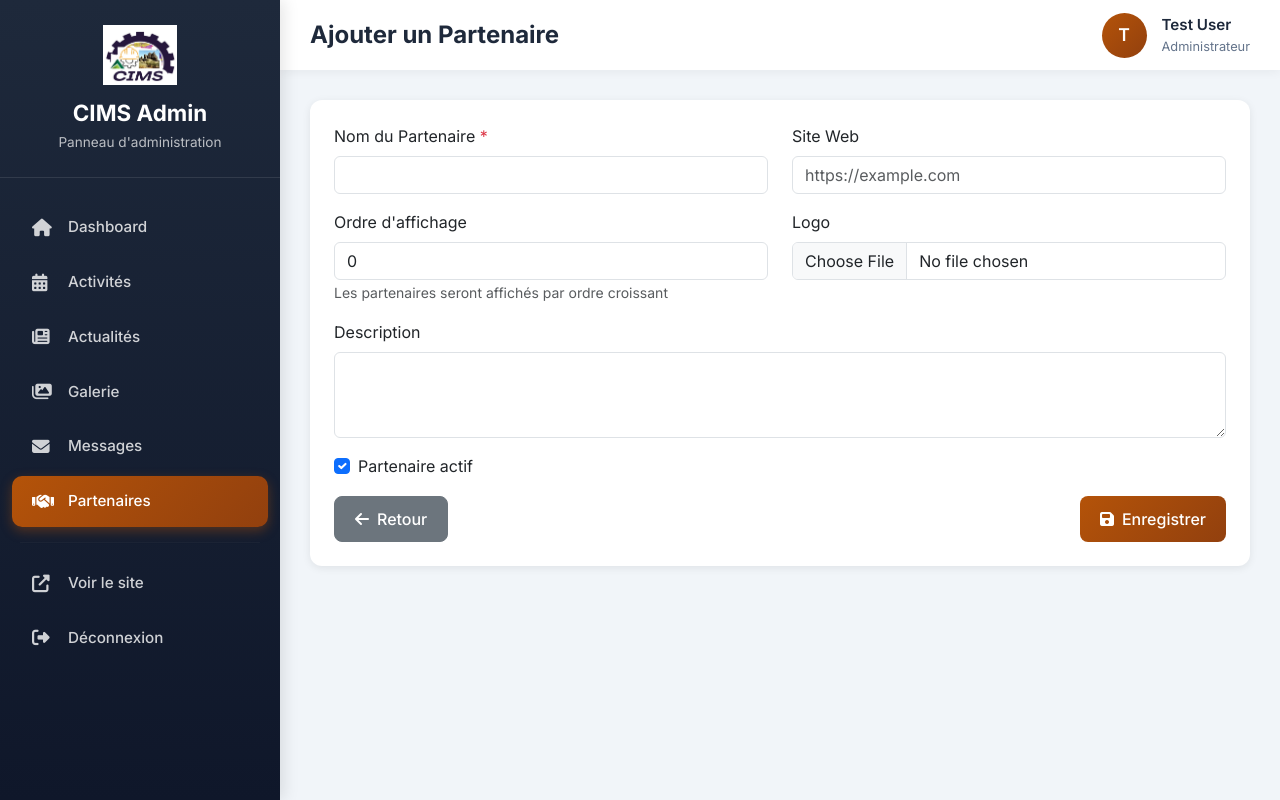
After one commit to 2zalab/cims-website, a Laravel app: page /admin/partners/create in a window 1280 px wide. The commit adds this page. Run offline with Laravel 12, Linux system fonts and the light colour scheme; a user stored in the database is signed in; data comes from the database, SQL or seed files in the repository.

Commit message:
Feature: Système de gestion des partenaires
- Ajout du contrôleur PartnerController avec CRUD complet
- Création des vues admin pour la gestion des partenaires (index, create, edit)
- Ajout du menu Partenaires dans la sidebar admin
- Intégration de la section partenaires sur la page d'accueil
- Mise à jour du HomeController pour charger les partenaires actifs
- Ajout des routes partenaires dans web.php
- Les partenaires peuvent avoir: nom, logo, site web, description, ordre d'affichage
- Seuls les partenaires actifs sont affichés sur la page d'accueil
- Affichage ordonné selon le champ 'order'

```diff
--- a/app/Http/Controllers/Admin/PartnerController.php
+++ b/app/Http/Controllers/Admin/PartnerController.php
@@ -3,63 +3,82 @@
 namespace App\Http\Controllers\Admin;
 
 use App\Http\Controllers\Controller;
+use App\Models\Partner;
 use Illuminate\Http\Request;
+use Illuminate\Support\Facades\Storage;
 
 class PartnerController extends Controller
 {
-    /**
-     * Display a listing of the resource.
-     */
     public function index()
     {
-        //
+        $partners = Partner::orderBy('order')->paginate(10);
+        return view('admin.partners.index', compact('partners'));
     }
 
-    /**
-     * Show the form for creating a new resource.
-     */
     public function create()
     {
-        //
+        return view('admin.partners.create');
     }
 
-    /**
-     * Store a newly created resource in storage.
-     */
     public function store(Request $request)
     {
-        //
+        $validated = $request->validate([
+            'name' => 'required|string|max:255',
+            'logo' => 'nullable|image|mimes:jpeg,png,jpg,gif,svg|max:2048',
+            'website' => 'nullable|url|max:255',
+            'description' => 'nullable|string',
+            'order' => 'nullable|integer',
+            'is_active' => 'boolean',
+        ]);
+
+        if ($request->hasFile('logo')) {
+            $validated['logo'] = $request->file('logo')->store('partners', 'public');
+        }
+
+        Partner::create($validated);
+
+        return redirect()->route('admin.partners.index')
+            ->with('success', 'Partenaire ajouté avec succès.');
     }
 
-    /**
-     * Display the specified resource.
-     */
-    public function show(string $id)
+    public function edit(Partner $partner)
     {
-        //
+        return view('admin.partners.edit', compact('partner'));
     }
 
-    /**
-     * Show the form for editing the specified resource.
-     */
-    public function edit(string $id)
+    public function update(Request $request, Partner $partner)
     {
-        //
+        $validated = $request->validate([
+            'name' => 'required|string|max:255',
+            'logo' => 'nullable|image|mimes:jpeg,png,jpg,gif,svg|max:2048',
+            'website' => 'nullable|url|max:255',
+            'description' => 'nullable|string',
+            'order' => 'nullable|integer',
+            'is_active' => 'boolean',
+        ]);
+
+        if ($request->hasFile('logo')) {
+            if ($partner->logo) {
+                Storage::disk('public')->delete($partner->logo);
+            }
+            $validated['logo'] = $request->file('logo')->store('partners', 'public');
+        }
+
+        $partner->update($validated);
+
+        return redirect()->route('admin.partners.index')
+            ->with('success', 'Partenaire mis à jour avec succès.');
     }
 
-    /**
-     * Update the specified resource in storage.
-     */
-    public function update(Request $request, string $id)
+    public function destroy(Partner $partner)
     {
-        //
-    }
+        if ($partner->logo) {
+            Storage::disk('public')->delete($partner->logo);
+        }
 
-    /**
-     * Remove the specified resource from storage.
-     */
-    public function destroy(string $id)
-    {
-        //
+        $partner->delete();
+
+        return redirect()->route('admin.partners.index')
+            ->with('success', 'Partenaire supprimé avec succès.');
     }
 }
--- /dev/null
+++ b/resources/views/admin/partners/create.blade.php
@@ -0,0 +1,72 @@
+@extends('layouts.admin')
+@section('title', 'Ajouter un Partenaire')
+@section('page-title', 'Ajouter un Partenaire')
+@section('content')
+<div class="card">
+    <div class="card-body">
+        <form action="{{ route('admin.partners.store') }}" method="POST" enctype="multipart/form-data">
+            @csrf
+            <div class="row">
+                <div class="col-md-6 mb-3">
+                    <label for="name" class="form-label">Nom du Partenaire <span class="text-danger">*</span></label>
+                    <input type="text" class="form-control @error('name') is-invalid @enderror" id="name" name="name" value="{{ old('name') }}" required>
+                    @error('name')
+                    <div class="invalid-feedback">{{ $message }}</div>
+                    @enderror
+                </div>
+
+                <div class="col-md-6 mb-3">
+                    <label for="website" class="form-label">Site Web</label>
+                    <input type="url" class="form-control @error('website') is-invalid @enderror" id="website" name="website" value="{{ old('website') }}" placeholder="https://example.com">
+                    @error('website')
+                    <div class="invalid-feedback">{{ $message }}</div>
+                    @enderror
+                </div>
+
+                <div class="col-md-6 mb-3">
+                    <label for="order" class="form-label">Ordre d'affichage</label>
+                    <input type="number" class="form-control @error('order') is-invalid @enderror" id="order" name="order" value="{{ old('order', 0) }}">
+                    @error('order')
+                    <div class="invalid-feedback">{{ $message }}</div>
+                    @enderror
+                    <small class="text-muted">Les partenaires seront affichés par ordre croissant</small>
+                </div>
+
+                <div class="col-md-6 mb-3">
+                    <label for="logo" class="form-label">Logo</label>
+                    <input type="file" class="form-control @error('logo') is-invalid @enderror" id="logo" name="logo" accept="image/*">
+                    @error('logo')
+                    <div class="invalid-feedback">{{ $message }}</div>
+                    @enderror
+                </div>
+
+                <div class="col-12 mb-3">
+                    <label for="description" class="form-label">Description</label>
+                    <textarea class="form-control @error('description') is-invalid @enderror" id="description" name="description" rows="3">{{ old('description') }}</textarea>
+                    @error('description')
+                    <div class="invalid-feedback">{{ $message }}</div>
+                    @enderror
+                </div>
+
+                <div class="col-12 mb-3">
+                    <div class="form-check">
+                        <input type="checkbox" class="form-check-input" id="is_active" name="is_active" value="1" {{ old('is_active', true) ? 'checked' : '' }}>
+                        <label class="form-check-label" for="is_active">
+                            Partenaire actif
+                        </label>
+                    </div>
+                </div>
+            </div>
+
+            <div class="d-flex justify-content-between">
+                <a href="{{ route('admin.partners.index') }}" class="btn btn-secondary">
+                    <i class="fas fa-arrow-left me-2"></i>Retour
+                </a>
+                <button type="submit" class="btn btn-primary">
+                    <i class="fas fa-save me-2"></i>Enregistrer
+                </button>
+            </div>
+        </form>
+    </div>
+</div>
+@endsection
--- a/resources/views/layouts/admin.blade.php
+++ b/resources/views/layouts/admin.blade.php
@@ -476,6 +476,10 @@
                 <i class="fas fa-envelope"></i>
                 <span>Messages</span>
             </a>
+            <a class="nav-link {{ request()->routeIs('admin.partners.*') ? 'active' : '' }}" href="{{ route('admin.partners.index') }}">
+                <i class="fas fa-handshake"></i>
+                <span>Partenaires</span>
+            </a>
 
             <hr class="sidebar-divider">
 
--- a/routes/web.php
+++ b/routes/web.php
@@ -12,6 +12,7 @@ use App\Http\Controllers\Admin\ActivityController as AdminActivityController;
 use App\Http\Controllers\Admin\NewsController as AdminNewsController;
 use App\Http\Controllers\Admin\GalleryController as AdminGalleryController;
 use App\Http\Controllers\Admin\ContactController as AdminContactController;
+use App\Http\Controllers\Admin\PartnerController as AdminPartnerController;
 use Illuminate\Support\Facades\Route;
 
 // Routes publiques
@@ -44,6 +45,9 @@ Route::middleware(['auth', 'verified'])->prefix('admin')->name('admin.')->group(
     Route::delete('contacts/{contact}', [AdminContactController::class, 'destroy'])->name('contacts.destroy');
     Route::patch('contacts/{contact}/mark-read', [AdminContactController::class, 'markAsRead'])->name('contacts.mark-read');
 
+    // Gestion des partenaires
+    Route::resource('partners', AdminPartnerController::class);
+
     // Profile routes
     Route::get('/profile', [ProfileController::class, 'edit'])->name('profile.edit');
     Route::patch('/profile', [ProfileController::class, 'update'])->name('profile.update');
```
Also changed, not shown: app/Http/Controllers/HomeController.php (+6 -1 lines), resources/views/admin/partners/edit.blade.php (added, +78 -0 lines), resources/views/admin/partners/index.blade.php (added, +77 -0 lines), resources/views/home.blade.php (+35 -0 lines).
